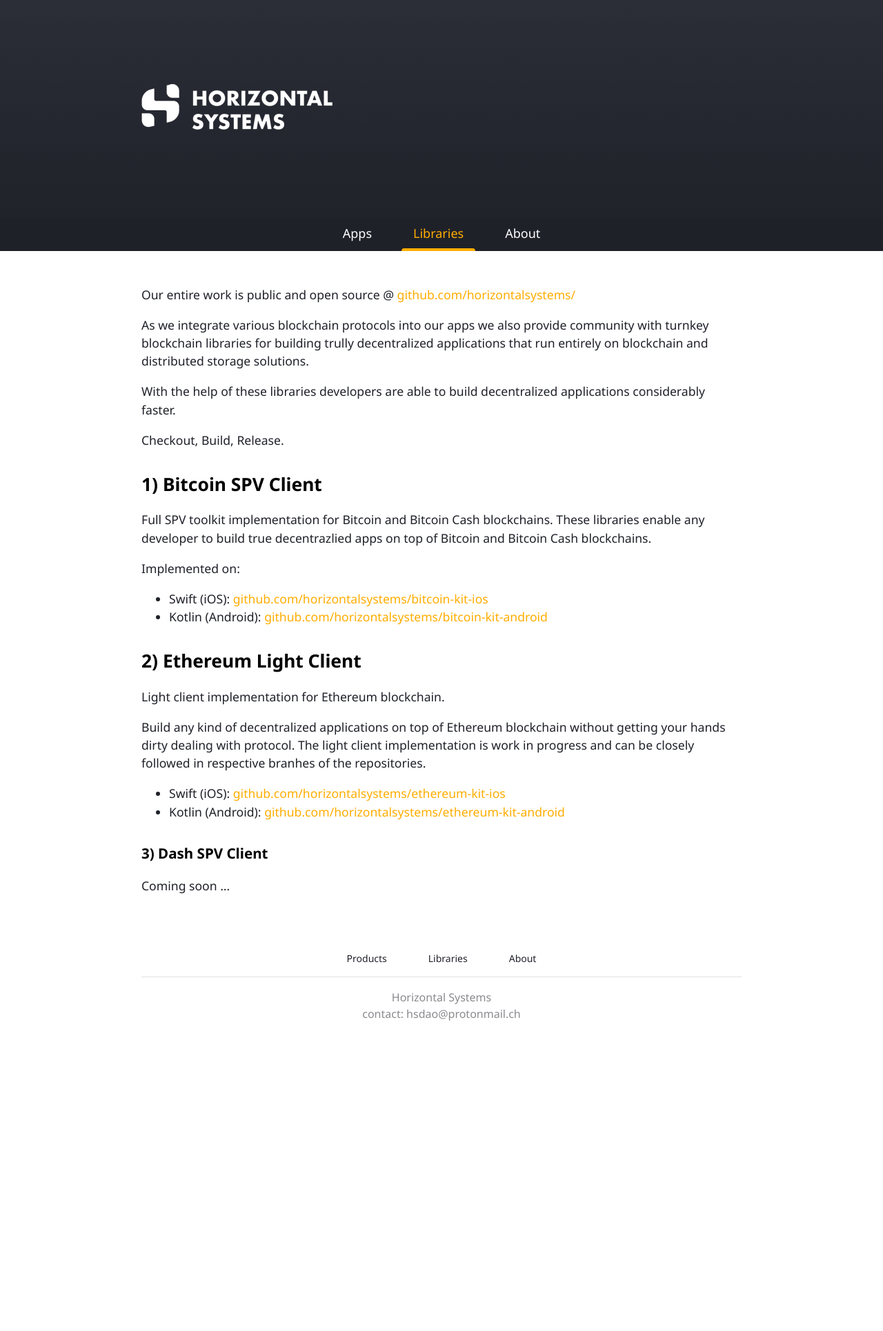
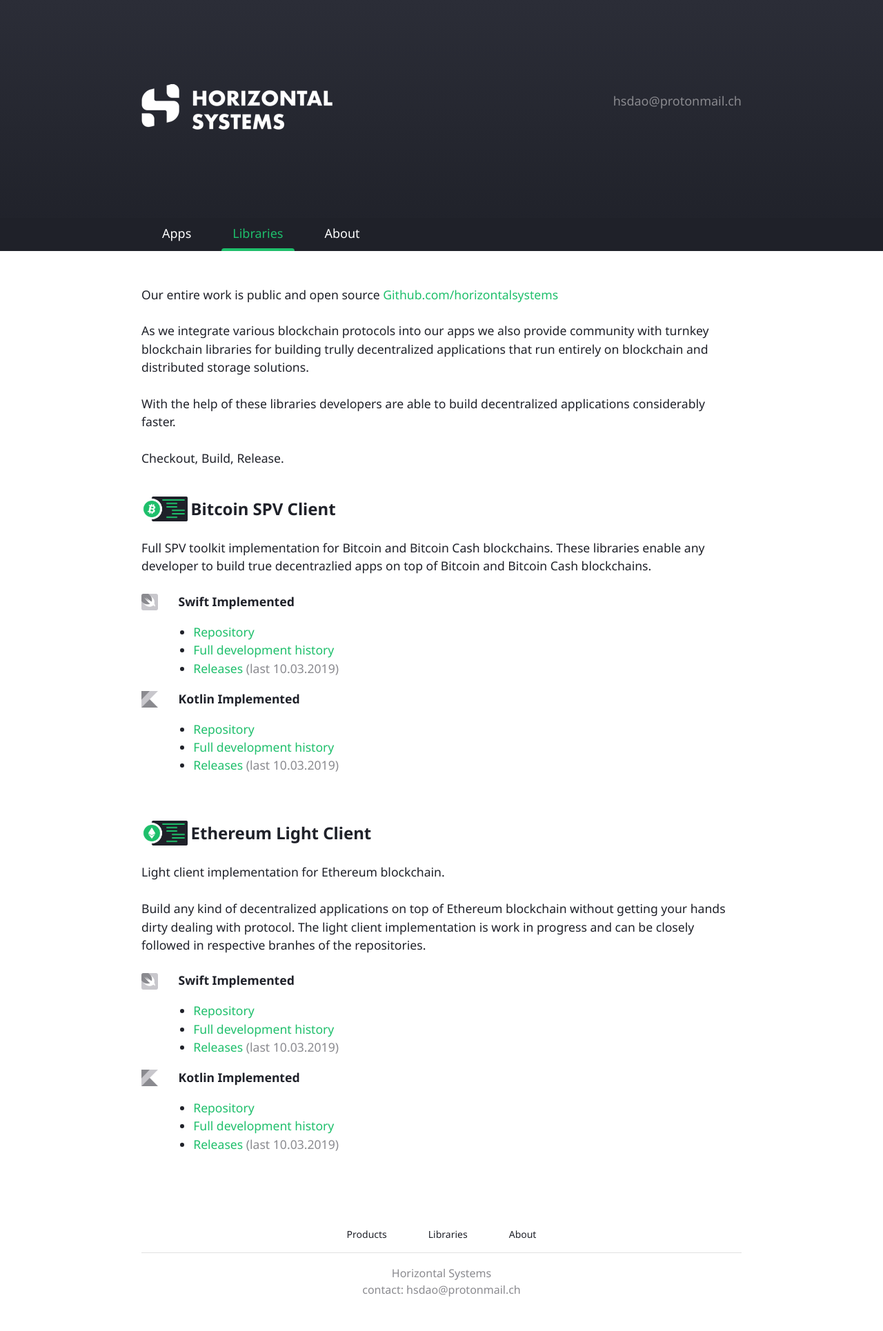
Before and after one commit to horizontalsystems/horizontalsystems.github.io, a Jekyll site: the page built from libraries.md, in a window 1280 px wide. Shown: the whole page at 69% size. Built offline with Jekyll 4.4.1, drawn with Linux system fonts in a browser that asks for light colours; before the commit the page ends 1530 px from its top, so only the background shows below that.

Commit message:
Redesign libraries page

```diff
--- a/_includes/header.html
+++ b/_includes/header.html
@@ -9,9 +9,11 @@
                    /assets/images/hs-logo@3x.png 3x" /></a>
       </div>
       <div class="banner-info">
-        <div class="banner-desc"></div>
+        <div class="banner-desc">
+          hsdao@protonmail.ch
+        </div>
         <div class="banner-link">
-
+          &nbsp;
         </div>
       </div>
     </div>
--- /dev/null
+++ b/_layouts/libraries.html
@@ -0,0 +1,105 @@
+<!DOCTYPE html>
+<html lang="en">
+  <head>
+    <title>{{ site.title }}</title>
+    <meta charset="UTF-8">
+    <meta name="viewport" content="width=device-width, initial-scale=1">
+    <meta name="apple-mobile-web-app-status-bar-style" content="black-translucent">
+
+    <link rel="stylesheet" href="{{ '/assets/css/styles.css?v=' | append: site.github.build_revision | relative_url }}">
+  </head>
+
+  <body>
+    {% include header.html menu=page.active %}
+
+    <main role="main">
+      <div class="container">
+        <div class="libraries">
+          <p>
+            Our entire work is public and open source <a href="https://github.com/horizontalsystems">Github.com/horizontalsystems</a>
+            <br><br>
+
+            As we integrate various blockchain protocols into our apps we also provide community with turnkey blockchain
+            libraries for building trully decentralized applications that run entirely on blockchain and distributed
+            storage solutions.
+            <br><br>
+
+            With the help of these libraries developers are able to build decentralized applications considerably
+            faster.
+            <br><br>
+
+            Checkout, Build, Release.
+          </p>
+
+          <div class="library">
+            <img class="inline-icon" src="/assets/images/btc-kit.png" alt="BTC" width="67">
+            <div class="inline-name library-title">Bitcoin SPV Client</div>
+          </div>
+
+          Full SPV toolkit implementation for Bitcoin and Bitcoin Cash blockchains. These libraries enable any developer
+          to build true decentrazlied apps on top of Bitcoin and Bitcoin Cash blockchains.
+
+          <div class="releases">
+            <div class="release">
+              <img class="inline-icon" src="/assets/images/swift.png" alt="Swift" width="24">
+              <div class="inline-name release-type">Swift Implemented</div>
+
+              <ul class="release-links">
+                <li><a href="https://github.com/horizontalsystems/bitcoin-kit-ios/">Repository</a></li>
+                <li><a href="https://github.com/horizontalsystems/bitcoin-kit-ios/commits/master">Full development history</a></li>
+                <li><a href="https://github.com/horizontalsystems/bitcoin-kit-ios/releases">Releases</a> <span class="release-date">(last 10.03.2019)</span></li>
+              </ul>
+            </div>
+            <div class="release">
+              <img class="inline-icon" src="/assets/images/kotlin.png" alt="Kotlin" width="24">
+              <div class="inline-name release-type">Kotlin Implemented</div>
+
+              <ul class="release-links">
+                <li><a href="https://github.com/horizontalsystems/bitcoin-kit-android">Repository</a></li>
+                <li><a href="https://github.com/horizontalsystems/bitcoin-kit-android/commits/master">Full development history</a></li>
+                <li><a href="https://github.com/horizontalsystems/bitcoin-kit-android/releases">Releases</a> <span class="release-date">(last 10.03.2019)</span></li>
+              </ul>
+            </div>
+          </div>
+
+          <div class="library">
+            <img class="inline-icon" src="/assets/images/eth-kit.png" alt="BTC" width="67">
+            <div class="inline-name library-title">Ethereum Light Client</div>
+          </div>
+
+          Light client implementation for Ethereum blockchain. <br><br>
+
+          Build any kind of decentralized applications on top of Ethereum blockchain without getting your hands dirty
+          dealing with protocol. The light client implementation is work in progress and can be closely followed in
+          respective branhes of the repositories.
+
+          <div class="releases">
+            <div class="release">
+              <img class="inline-icon" src="/assets/images/swift.png" alt="Swift" width="24">
+              <div class="inline-name release-type">Swift Implemented</div>
+
+              <ul class="release-links">
+                <li><a href="https://github.com/horizontalsystems/ethereum-kit-ios">Repository</a></li>
+                <li><a href="https://github.com/horizontalsystems/ethereum-kit-ios/commits/master">Full development history</a></li>
+                <li><a href="https://github.com/horizontalsystems/ethereum-kit-ios/releases">Releases</a> <span class="release-date">(last 10.03.2019)</span></li>
+              </ul>
+            </div>
+            <div class="release">
+              <img class="inline-icon" src="/assets/images/kotlin.png" alt="Kotlin" width="24">
+              <div class="inline-name release-type">Kotlin Implemented</div>
+
+              <ul class="release-links">
+                <li><a href="https://github.com/horizontalsystems/ethereum-kit-android">Repository</a></li>
+                <li><a href="https://github.com/horizontalsystems/ethereum-kit-android/commits/master">Full development history</a></li>
+                <li><a href="https://github.com/horizontalsystems/ethereum-kit-android/releases">Releases</a> <span class="release-date">(last 10.03.2019)</span></li>
+              </ul>
+            </div>
+          </div>
+        </div>
+
+      </div>
+    </main>
+
+    {% include footer.html %}
+  </body>
+</html>
--- a/_sass/horizontalsystems.scss
+++ b/_sass/horizontalsystems.scss
@@ -31,8 +31,42 @@
   }
 }
 
+.libraries {
+  .inline-icon {
+    vertical-align: bottom;
+  }
+
+  .inline-name {
+    display: inline-block;
+  }
+
+  .library, .releases {
+    padding: 25px 0;
+  }
+
+  .library-title {
+    font-weight: bold;
+    font-size: 24px;
+  }
+
+  .release {
+    ul {
+      margin-left: 2em;
+    }
+
+    .release-type {
+      padding-left: 25px;
+      font-weight: bold;
+    }
+
+    .release-date {
+      color: $grey;
+    }
+  }
+}
+
 a {
-  color: $yellow;
+  color: $green;
   text-decoration: none;
 
   &:hover {
@@ -90,7 +124,6 @@
     padding: 0;
     display: flex;
     list-style: none;
-    justify-content: center;
 
     @include small {
       justify-content: flex-start;
@@ -116,7 +149,7 @@
       display: none;
       height: 4px;
       width: 80%;
-      background: $yellow;
+      background: $green;
       border-radius: 4px 4px 0 0;
     }
 
@@ -126,7 +159,7 @@
       }
 
       .nav-link {
-        color: $yellow;
+        color: $green;
       }
     }
 
--- a/libraries.md
+++ b/libraries.md
@@ -1,37 +1,4 @@
 ---
 active: libraries
-layout: default
+layout: libraries
 ---
-
-Our entire work is public and open source @ [github.com/horizontalsystems/](https://github.com/horizontalsystems/)
-
-As we integrate various blockchain protocols into our apps we also provide community with turnkey blockchain libraries for building trully decentralized applications that run entirely on blockchain and distributed storage solutions.
-
-With the help of these libraries developers are able to build decentralized applications considerably faster.
-
-Checkout, Build, Release.
-
-## 1) Bitcoin SPV Client
-
-Full SPV toolkit implementation for Bitcoin and Bitcoin Cash blockchains. These libraries enable any developer to build true decentrazlied apps on top of Bitcoin and Bitcoin Cash blockchains.
-
-Implemented on:
-
-- Swift (iOS): [github.com/horizontalsystems/bitcoin-kit-ios](https://github.com/horizontalsystems/bitcoin-kit-ios)
-- Kotlin (Android): [github.com/horizontalsystems/bitcoin-kit-android](https://github.com/horizontalsystems/bitcoin-kit-android)
-
-
-## 2) Ethereum Light Client
-
-Light client implementation for Ethereum blockchain.
-
-Build any kind of decentralized applications on top of Ethereum blockchain without getting your hands dirty dealing with protocol. The light client implementation is work in progress and can be closely followed in respective branhes of the repositories.
-
-
-- Swift (iOS): [github.com/horizontalsystems/ethereum-kit-ios](https://github.com/horizontalsystems/ethereum-kit-ios)
-- Kotlin (Android): [github.com/horizontalsystems/ethereum-kit-android](https://github.com/horizontalsystems/ethereum-kit-android)
-
-
-### 3) Dash SPV Client
-
-Coming soon ...
```
Also changed, not shown: assets/images/btc-kit.png (added), assets/images/eth-kit.png (added), assets/images/kotlin.png (added), assets/images/swift.png (added).
